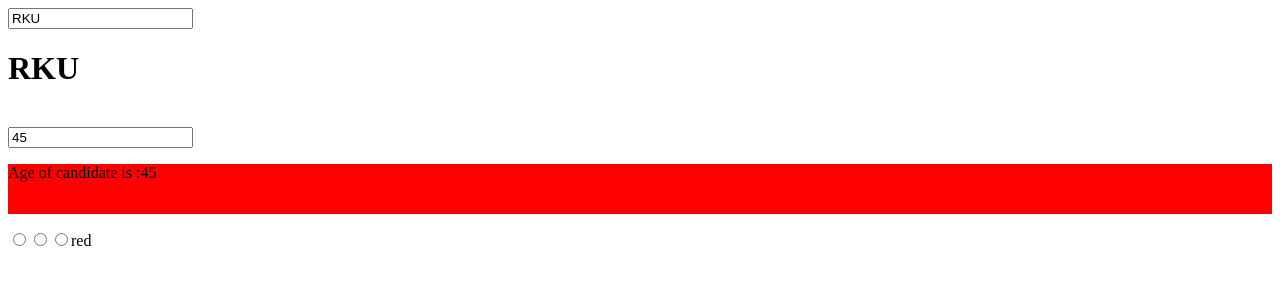
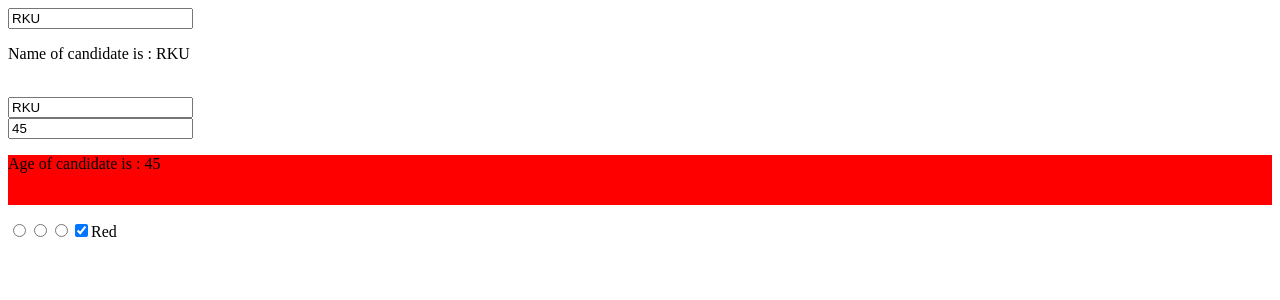
Before and after one commit to Rahcurl/WebProject, a React (Vite) app: page / in a window 1280 px wide. Shown: the top 300 px of the page. Built offline with nearby package versions, Linux system fonts and the light colour scheme.

Commit message:
checked state and color

```diff
--- a/src/firstdir/stateexmp.jsx
+++ b/src/firstdir/stateexmp.jsx
@@ -1,40 +1,64 @@
 import { useState } from "react";
-function StateExmpl () {
-    const [name,setName]=useState("RKU");
-    const [age,setAge] = useState(45);
-    const [color,setColor] = useState("red");
-    return(
+function StateExmp1() {
+  const [name, setName] = useState("RKU");
+  const [age, setAge] = useState(45);
+  const [color, setColor] = useState("Red");
+  const [bld, setBld] = useState(100);
+  const [chk, setChk] = useState(true);
+  return (
     <div>
-            <input
-            value ={name}
-            onChange={(e) => setName(e.target.value)}
-             />
-            <h1>{name}</h1>
+      <input value={name} onChange={(e) => setName(e.target.value)} />
+      <br />
+      <p>Name of candidate is : {name}</p>
+      <br />
+      <input value={name} onChange={(e) => setName(e.target.value)} />
       <br />
       <input
         type="number"
         value={age}
         onChange={(e) => setAge(e.target.value)}
-        ></input>
-        <p style={{background : color,height :50}}>Age of candidate is :{age}</p>
+      />
+      <p style={{ background: color, height: 50, fontWeight: bld }}>
+        Age of candidate is : {age}
+      </p>
       <input
         type="radio"
         name="C1"
-            onChange={() => setColor("blue")}
+        onChange={() => {
+          setColor("Blue");
+          setName("Blue");
+          setBld(300);
+        }}
       />
       <input
         type="radio"
         name="C1"
-            onChange={() => setColor("green")}
+        onChange={() => {
+          setColor("Yellow");
+          setName("Yellow");
+          setBld(500);
+        }}
       />
       <input
         type="radio"
         name="C1"
-            onChange={() => setColor("yellow")}
+        onChange={() => {
+          setColor("Green");
+          setName("Green");
+          setBld(700);
+        }}
       />
+      <input
+        type="checkbox"
+        checked={chk}
+        onChange={() => {
+          setChk(!chk);
+          chk ? setBld(700) : setBld(200);
+        }}
+      />
+      {chk}
       {color}
-            <br />
     </div>
   );
 }
-export default StateExmpl;
+export default StateExmp1;
```
Lines whose indentation alone changed are shown as unchanged.
